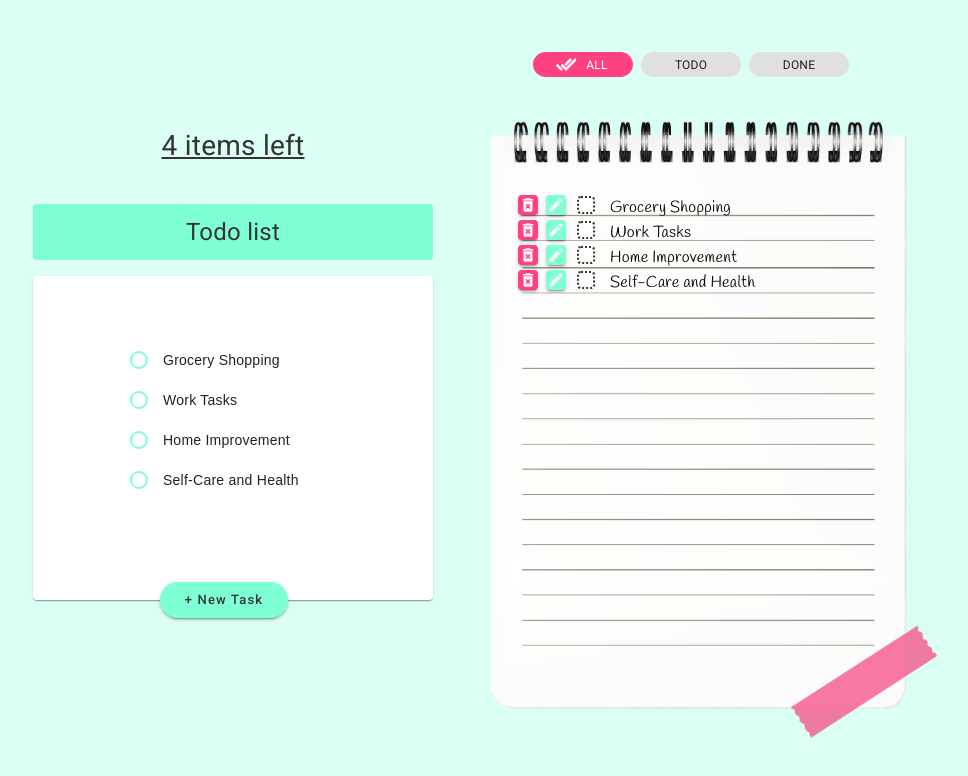
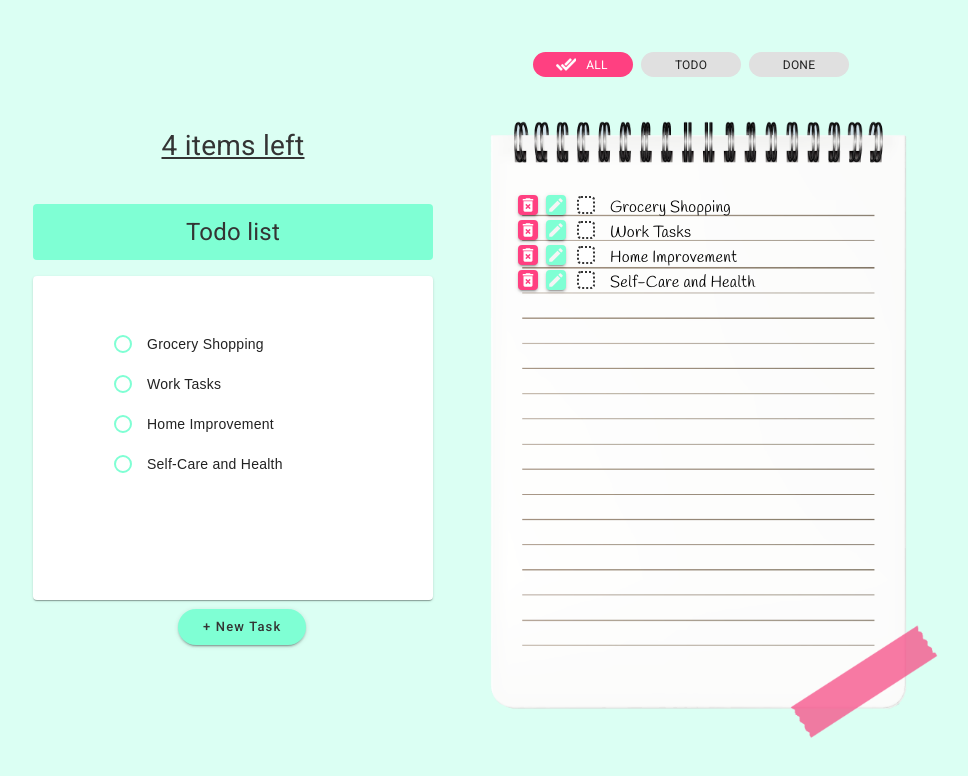
Before and after one commit to KseniiaMarkiv/todo-list, an Angular app: page / in a window 1280 px wide. Shown: the top 776 px of the page, without its empty margins (157-1125 px from the left). Built offline with nearby package versions, Linux system fonts and the light colour scheme; a web font is replaced by a local one.

Commit message:
fixed bug, selected item was not by index

```diff
--- a/src/app/items/items.component.html
+++ b/src/app/items/items.component.html
@@ -20,10 +20,10 @@
       placeholder="Edit item"
       [value]="item.todoName"
       #editedItem
-      (keyup.enter)="saveItem(editedItem.value)">
+      (keyup.enter)="saveItem(editedItem.value, itemsList.indexOf(item))">
       <div class="buttons-place mt-3">
       <button class="cancel-todo me-3" mat-raised-button color="accent" (click)="editable = !editable">Cancel</button>
-      <button type="button" class="btn btn-info" data-bs-dismiss="alert" (click)="saveItem(editedItem.value)">Save</button>
+      <button type="button" class="btn btn-info" data-bs-dismiss="alert" (click)="saveItem(editedItem.value, itemsList.indexOf(item))">Save</button>
     </div>
   </div>
 </div>
--- a/src/app/items/items.component.ts
+++ b/src/app/items/items.component.ts
@@ -17,21 +17,52 @@ import { Items } from "../list/item.model";
 export class ItemsComponent {
 
   editable = false;
+  showMessage: boolean = false;
+  messageText: string = '';
 
   @Input() item: Items;
+  @Input() itemsList!: Items[];
   @Output() deleteItem = new EventEmitter<Items>();
   @Output() selectTodo = new EventEmitter<Items>();
 
-  constructor() {
-    this.item = {} as Items; // Initialize with an empty object or an appropriate default value
-  } // or do @Input() item!: Item;
+  showMessageForDuration(message: string, duration: number) {
+    this.showMessage = true;
+    this.messageText = message;
 
-  saveItem(todoName: string) {
-    if (!todoName) return;
-    this.editable = false;
-    const newItem: Items = { ...this.item, todoName }; // Create a new object with the updated todoName
-    this.item = newItem;
+    setTimeout(() => {
+      this.closeMessage();
+    }, duration);
+  }
+  closeMessage() {
+    this.showMessage = false;
+    this.messageText = '';
   }
 
+  constructor() {
+    this.item = {} as Items;
+  }
+
+  saveItem(newTodoName: string, indexToUpdate: number) {
+    if (!newTodoName || newTodoName.trim() === '') {
+      this.showMessageForDuration("Todo name cannot be empty.", 5000);
+      return;
+    }
+
+    if (newTodoName.length > 38) {
+      this.showMessageForDuration("Todo name should be 38 characters or less.", 5000);
+      return;
+    }
+
+    if (indexToUpdate >= 0 && indexToUpdate < this.itemsList.length) {
+      this.itemsList[indexToUpdate].todoName = newTodoName;
+      this.editable = false;
+    } else {
+      console.error("Invalid indexToUpdate.");
+    }
+  }
+
+  deleteTodo() {
+    this.deleteItem.emit(this.item);
+  }
 
 }
--- a/src/app/list/list.component.html
+++ b/src/app/list/list.component.html
@@ -3,7 +3,7 @@
 
     <div class="col-5 align-self-center pt-5 mt-5">
       <div class="text-decoration-underline fs-3 top-items text-center" *ngIf="allItems.length > 0">
-        {{allItems.length }} items left
+        {{getLenghtItems().length }} items left
       </div>
 
       <div class="title-todo p-2 mt-5 mb-3 top-items text-center">
@@ -14,7 +14,7 @@
         <mat-card-content>
           <section class="list-section-two">
             <div class="container d-grid">
-              <div class="row d-grid todo-item" *ngFor="let todo of allItems.slice(0, 4)">
+              <div class="row d-grid todo-item" *ngFor="let todo of getDisplayedFilteredItems()">
                 <span class="col p-0 input-items" (click)="selectItem(todo)">
                   <mat-checkbox color="accent" class="example-margin font-monospace">
                     <span class="list-items-left">{{todo.todoName}}</span>
@@ -24,8 +24,8 @@
             </div>
           </section>
 
-          <section class="list-section-new position-relative">
-            <button class="new-todo position-absolute" mat-raised-button (click)="toggleInputField()">+ New Task</button>
+          <section class="list-section-new">
+            <button class="new-todo" mat-raised-button (click)="toggleInputField()">+ New Task</button>
             <div class="alert-wrapper position-absolute" *ngIf="showInputField">
               <div class="alert alert-dismissible fade show alert-new-item pe-3" role="alert">
                 <input class="new-todo-name" [(ngModel)]="newTodoName" placeholder="Enter new todo name">
@@ -52,7 +52,7 @@
           <img [src]="imagePath" class="img-fluid" alt="Sheet image for list of shoping items" width="480">
         </div>
         <div class="sheet-list position-absolute">
-          <app-items class="lists m-0" *ngFor="let item of filteredItems()" [item]="item"  (selectTodo)="selectItem($event)" (deleteItem)="deleteTodo($event)"></app-items>
+          <app-items class="lists m-0" *ngFor="let item of filteredItems()" [item]="item" [itemsList]="allItems" (selectTodo)="selectItem($event)" (deleteItem)="deleteTodo($event)"></app-items>
         </div>
 
       </section>
--- a/src/app/list/list.component.scss
+++ b/src/app/list/list.component.scss
@@ -59,22 +59,39 @@
           border: none;
           border-bottom: 1px solid grey;
         }
+        mat-card-content, .list-section-two, .list-section-new  {
+          width: inherit;
+          height: inherit;
+          top: 0;
+          left: 0;
         }
+        .list-section-two, .list-section-new  {
+          position: absolute;
+        }
+        .list-section-two {
+          z-index: 2;
+        }
+        .list-section-new {
+          width: 400px;
+          height: 324px;
           .new-todo {
             border-radius: 40px;
             background-color: $primary-accent-color;
             color: $primary-text-color;
             font-size: 13px;
             padding: 0 25px;
-        right: 35%;
-        bottom: -70px;
+            left: 335px;
+            bottom: 155px;
+            position: fixed;
           }
           .alert-wrapper {
             display: flex;
             align-items: center;
             justify-content: center;
-        bottom: -40%;
-        left: 10%;
+            top: 50%;
+            left: 50%;
+            transform: translate(-50%, -50%);
+            z-index: 5;
             .alert-new-item {
               background-color: rgba(245, 245, 245, 0.6);
               @include blur-effect(5px);
@@ -106,6 +123,8 @@
               }
               input::placeholder {
                 color: gray;
+              }
+            }
           }
         }
       }
@@ -183,7 +202,6 @@
 .mat-mdc-checkbox-checked .mdc-form-field .mdc-label .list-items-right {
   text-decoration: line-through;
 }
-
 .mdc-checkbox .mdc-checkbox__native-control:enabled:not(:checked):not(:indeterminate):not([data-indeterminate=true])~.mdc-checkbox__background {
   border-radius: 50% !important;
   background-color: white !important;
--- a/src/app/list/list.component.ts
+++ b/src/app/list/list.component.ts
@@ -5,6 +5,7 @@ import {MatCheckboxModule} from '@angular/material/checkbox';
 import {MatButtonModule} from '@angular/material/button';
 import {MatChipsModule} from '@angular/material/chips';
 import {MatIconModule} from '@angular/material/icon';
+
 import { FormsModule, ReactiveFormsModule } from '@angular/forms';
 
 
@@ -31,11 +32,19 @@ export class ListComponent {
   showInputField: boolean = false;
 
   allItems: Items[] = [
-    { todoName: "Grocery Shopping", filter: 'all' },
-    { todoName: "Work Tasks", filter: 'all' },
-    { todoName: "Home Improvement", filter: 'all' },
-    { todoName: "Self-Care and Health", filter: 'all' },
+    { todoName: "Grocery Shopping", filter: 'all' && 'todo' },
+    { todoName: "Work Tasks", filter: 'all' && 'todo' },
+    { todoName: "Home Improvement", filter: 'all' && 'todo' },
+    { todoName: "Self-Care and Health", filter: 'all' && 'todo' },
   ];
+  maxItemsToShow = 4;
+
+  getDisplayedFilteredItems(): Items[] {
+    return this.allItems.filter(item => item.filter === 'todo').slice(0, this.maxItemsToShow);
+  }
+  getLenghtItems(): Items[] {
+    return this.allItems.filter(item => item.filter === 'todo');
+  }
 
   filteredItems(): Items[] {
     if (this.filter === 'all') {
@@ -71,13 +80,15 @@ export class ListComponent {
     }
   }
 
-  showMessageForDuration(message: string, duration: number) {
+  showMessageForDuration(message: string, duration?: number) {
     this.showMessage = true;
     this.messageText = message;
 
-    setTimeout(() => {
-      this.closeMessage();
-    }, duration);
+    if (duration !== undefined) {
+      setTimeout(() => {
+        this.closeMessage();
+      }, duration);
+    }
   }
 
   closeMessage() {
```
Lines whose indentation alone changed are shown as unchanged.
